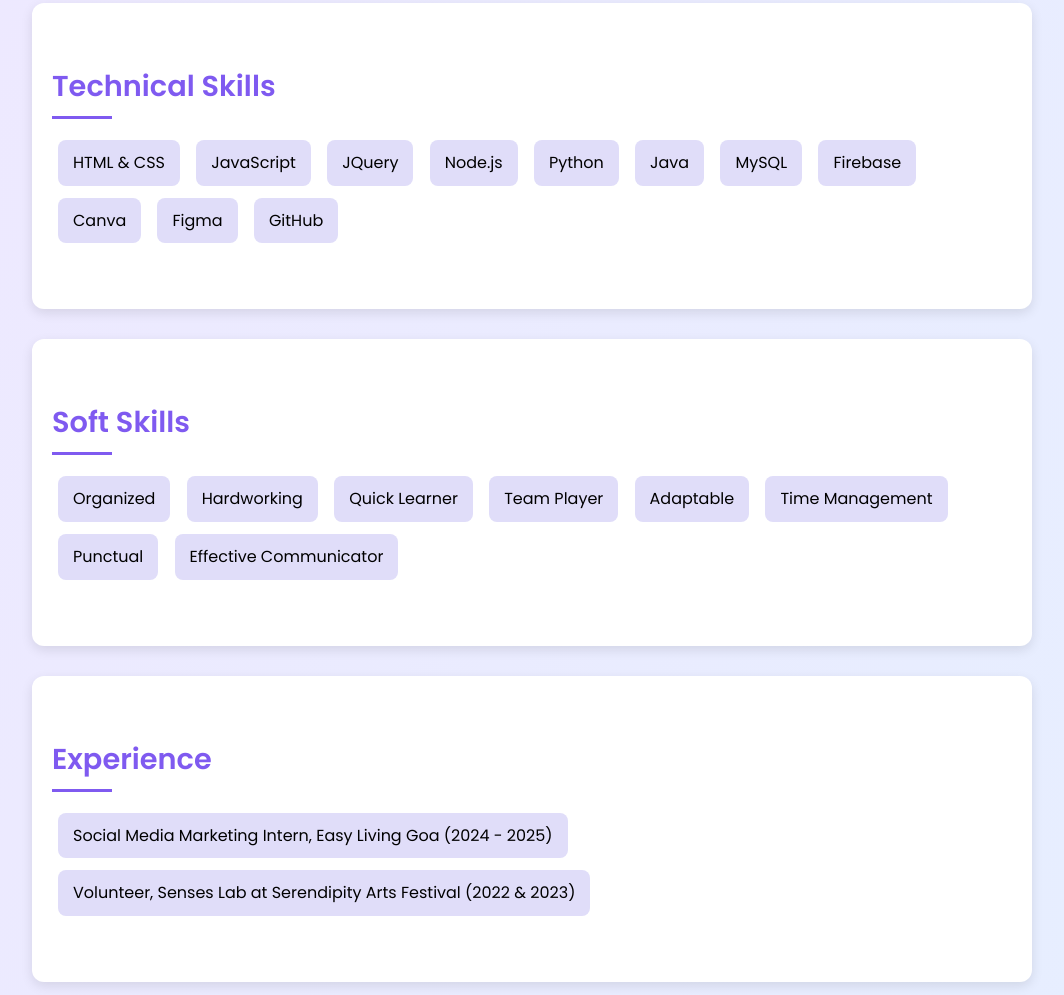
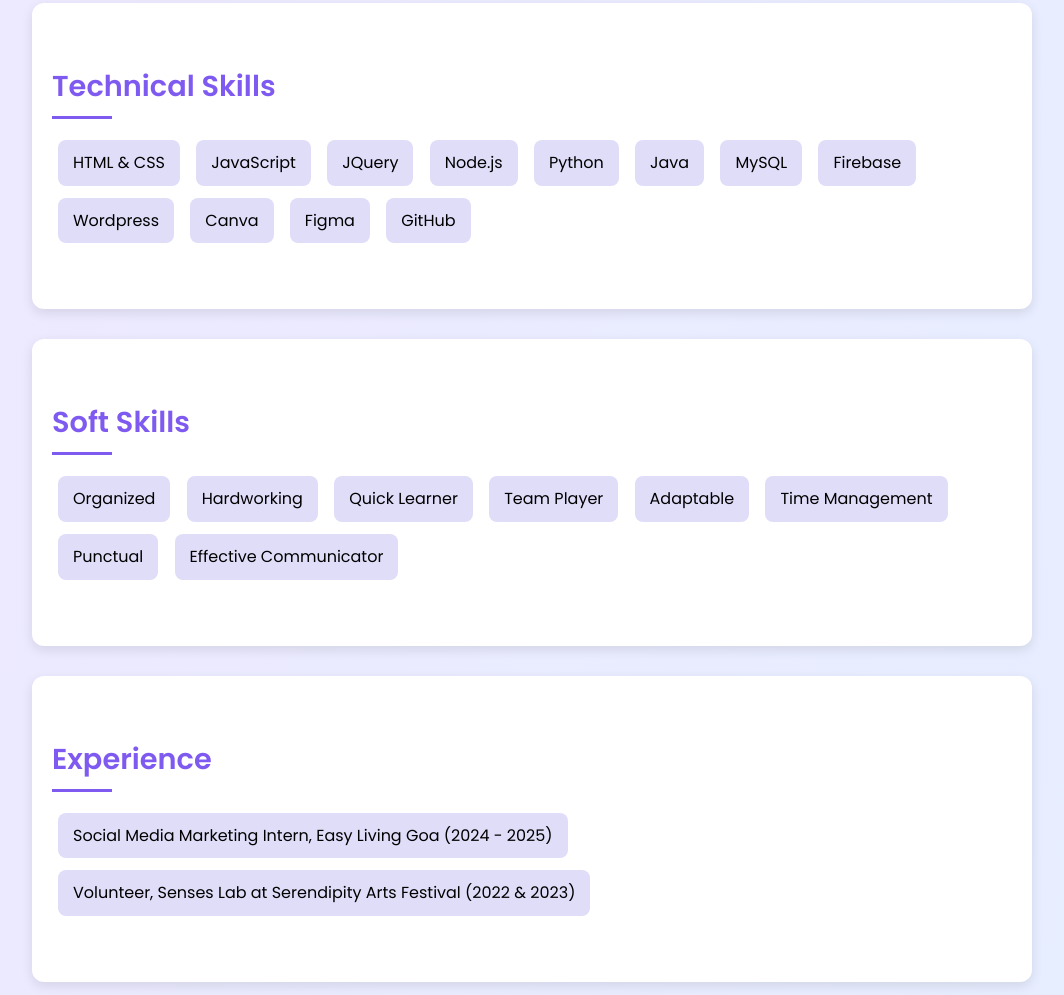
Before and after one commit to Jacinta17/Resume, a plain HTML site: page index.html in a window 1280 px wide. Shown: the part 1309-2304 px from the top of the page, without its empty margins (108-1172 px from the left). Drawn offline with Linux system fonts and the light colour scheme.

Commit message:
New cv update

```diff
--- a/index.html
+++ b/index.html
@@ -178,6 +178,7 @@
       <span>Java</span>
       <span>MySQL</span>
       <span>Firebase</span>
+      <span>Wordpress</span>
       <span>Canva</span>
       <span>Figma</span>
       <span>GitHub</span>
```
Also changed, not shown: 2 other files.
